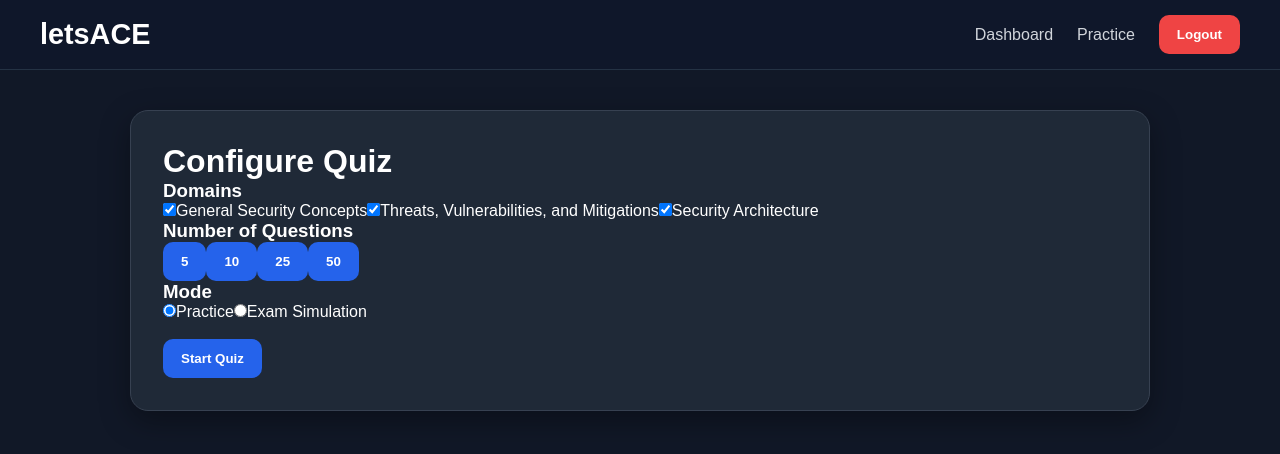
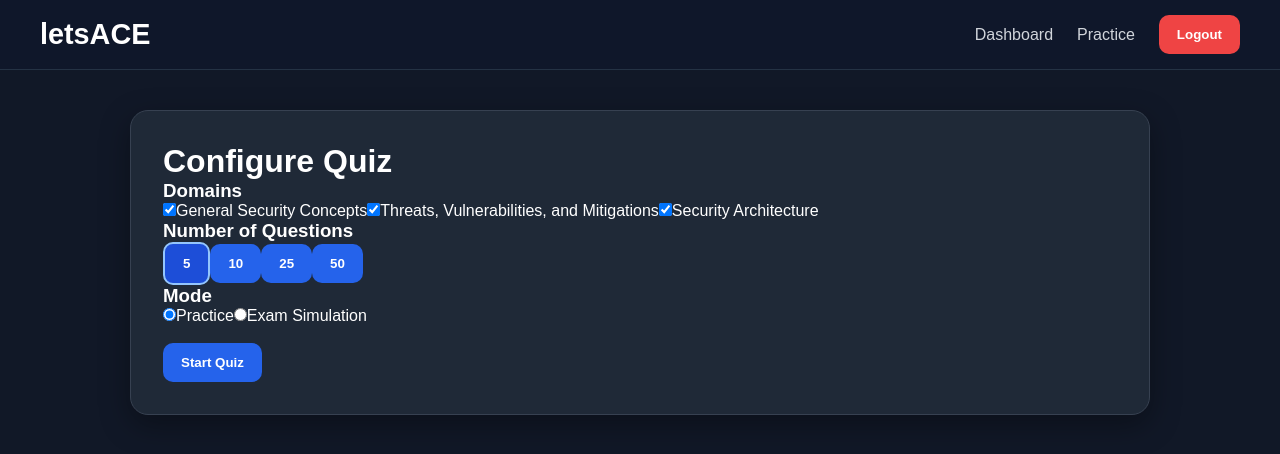
Before and after one commit to Harris-Cabrera/letsACE, a React (Vite) app in the folder frontend/: page /quiz/settings in a window 1280 px wide. Shown: the top 454 px of the page. Built offline with nearby package versions, Linux system fonts and the light colour scheme.

Commit message:
touched up on UI of QuizSettings

```diff
--- a/frontend/src/pages/QuizSettings.jsx
+++ b/frontend/src/pages/QuizSettings.jsx
@@ -86,6 +86,7 @@ function QuizSettings() {
                 {[5, 10, 25, 50].map((num) => (
                     <button
                         key={num}
+                        className={limit === num ? "active-option" : ""}
                         onClick={() => setLimit(num)}
                     >
                         {num}
--- a/frontend/src/styles/quiz.css
+++ b/frontend/src/styles/quiz.css
@@ -39,3 +39,8 @@
 
     margin-top: 40px;
 }
+
+.active-option {
+    border: 2px solid #93c5fd;
+    background: #1d4ed8;
+}
```
